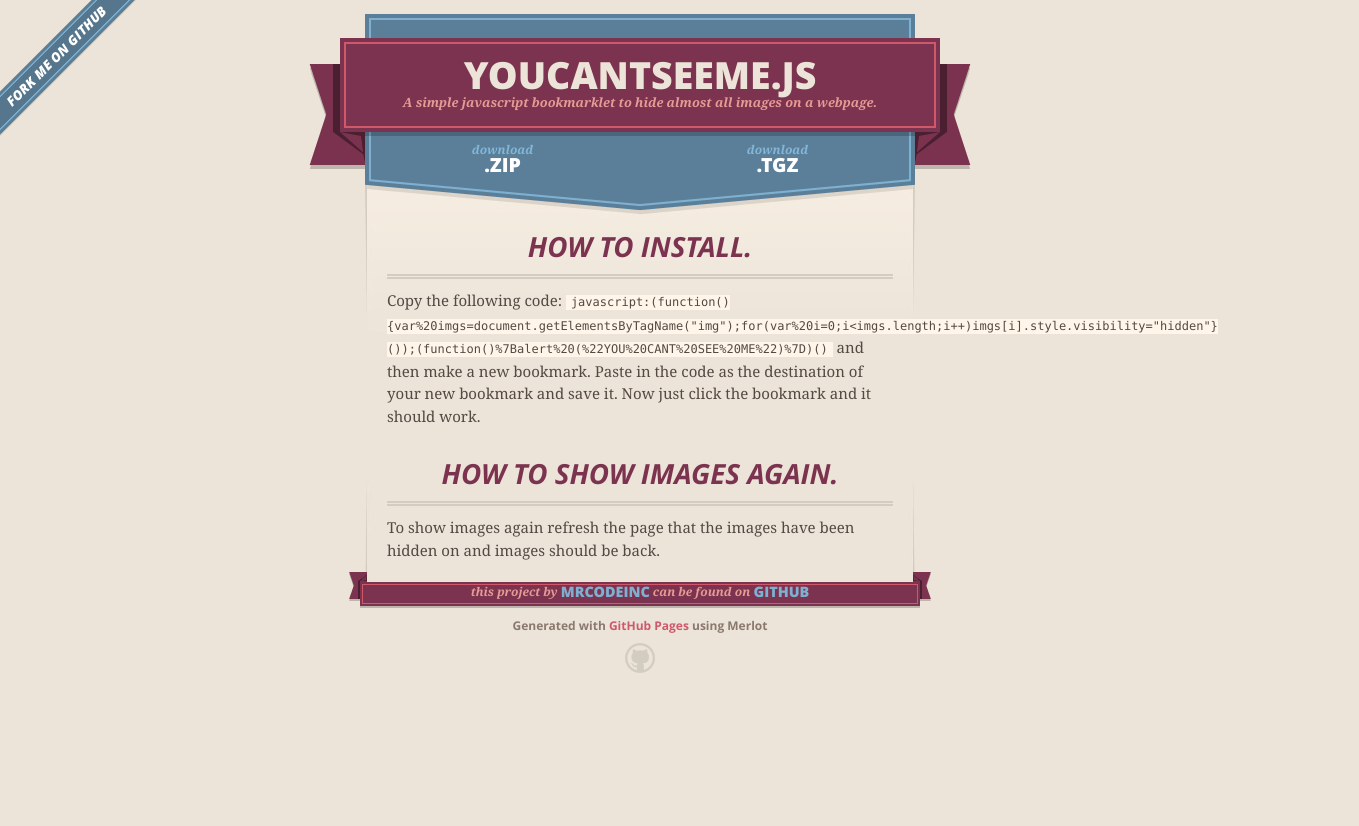
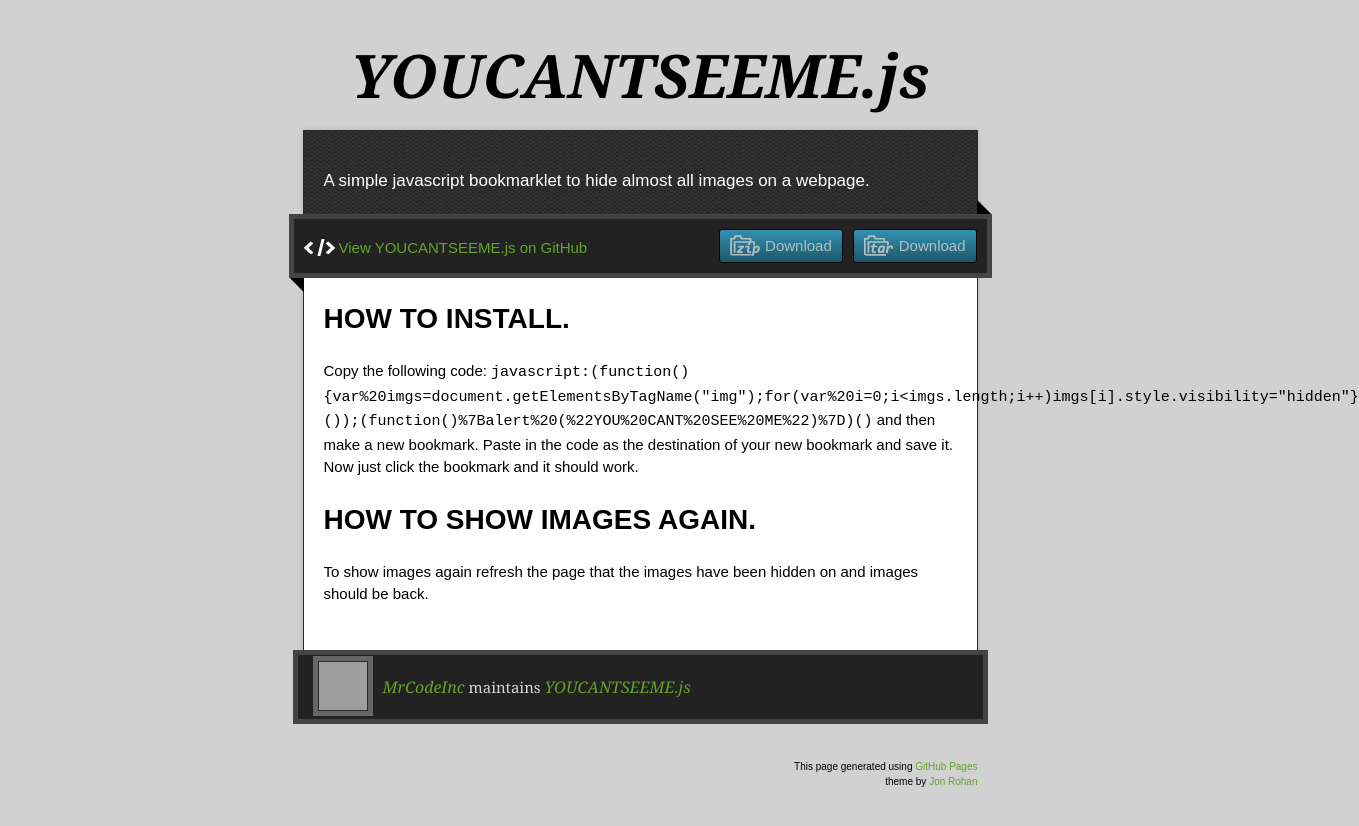
Before and after one commit to MrCodeInc/YOUCANTSEEME.js, a plain HTML site: page index.html in a window 1280 px wide. Shown: the whole page, 1359 px wide, since content can reach past the window. Before the commit the page ends 800 px from the top, so only its background shows below. Drawn offline with nearby package versions, Linux system fonts and the light colour scheme; grey boxes are pictures that could not be loaded.

Commit message:
Create gh-pages branch via GitHub

```diff
--- a/index.html
+++ b/index.html
@@ -1,51 +1,41 @@
-<!DOCTYPE html>
+<!doctype html>
+<!-- The Time Machine GitHub pages theme was designed and developed by Jon Rohan, on Feb 7, 2012. -->
+<!-- Follow him for fun. http://twitter.com/jonrohan. Tail his code on https://github.com/jonrohan -->
 <html>
 <head>
-    <meta charset='utf-8'>
-    <meta http-equiv="X-UA-Compatible" content="chrome=1">
-    <meta name="viewport" content="width=640">
+  <meta charset="utf-8">
+  <meta http-equiv="X-UA-Compatible" content="IE=edge,chrome=1">
 
-    <link rel="stylesheet" href="stylesheets/core.css" media="screen">
-    <link rel="stylesheet" href="stylesheets/mobile.css" media="handheld, only screen and (max-device-width:640px)">
-    <link rel="stylesheet" href="stylesheets/github-light.css">
+  <link rel="stylesheet" href="stylesheets/stylesheet.css" media="screen">
+  <link rel="stylesheet" href="stylesheets/github-dark.css">
+  <script type="text/javascript" src="https://ajax.googleapis.com/ajax/libs/jquery/1.7.1/jquery.min.js"></script>
+  <script type="text/javascript" src="javascripts/script.js"></script>
 
-    <script type="text/javascript" src="javascripts/modernizr.js"></script>
-    <script type="text/javascript" src="https://ajax.googleapis.com/ajax/libs/jquery/1.7.1/jquery.min.js"></script>
-    <script type="text/javascript" src="javascripts/headsmart.min.js"></script>
-    <script type="text/javascript">
-      $(document).ready(function () {
-        $('#main_content').headsmart()
-      })
-    </script>
-    <title>YOUCANTSEEME.js by MrCodeInc</title>
+  <title>YOUCANTSEEME.js</title>
+  <meta name="description" content="A simple javascript bookmarklet to hide almost all images on a webpage.">
+
+  <meta name="viewport" content="width=device-width,initial-scale=1">
+
 </head>
 
 <body>
-    <a id="forkme_banner" href="https://github.com/MrCodeInc/YOUCANTSEEME.js">View on GitHub</a>
-    <div class="shell">
 
+  <div class="wrapper">
     <header>
-        <span class="ribbon-outer">
-          <span class="ribbon-inner">
-            <h1>YOUCANTSEEME.js</h1>
-            <h2>A simple javascript bookmarklet to hide almost all images on a webpage.</h2>
-          </span>
-          <span class="left-tail"></span>
-          <span class="right-tail"></span>
-        </span>
+      <h1 class="title">YOUCANTSEEME.js</h1>
     </header>
-
-      <section id="downloads">
-        <span class="inner">
-          <a href="https://github.com/MrCodeInc/YOUCANTSEEME.js/zipball/master" class="zip"><em>download</em> .ZIP</a><a href="https://github.com/MrCodeInc/YOUCANTSEEME.js/tarball/master" class="tgz"><em>download</em> .TGZ</a>
-        </span>
-      </section>
-
-
-      <span class="banner-fix"></span>
-
-
-      <section id="main_content">
+    <div id="container">
+      <p class="tagline">A simple javascript bookmarklet to hide almost all images on a webpage.</p>
+      <div id="main" role="main">
+        <div class="download-bar">
+        <div class="inner">
+          <a href="https://github.com/MrCodeInc/YOUCANTSEEME.js/tarball/master" class="download-button tar"><span>Download</span></a>
+          <a href="https://github.com/MrCodeInc/YOUCANTSEEME.js/zipball/master" class="download-button zip"><span>Download</span></a>
+          <a href="https://github.com/MrCodeInc/YOUCANTSEEME.js" class="code">View YOUCANTSEEME.js on GitHub</a>
+        </div>
+        <span class="blc"></span><span class="trc"></span>
+        </div>
+        <article class="markdown-body">
           <h1>
 <a id="how-to-install" class="anchor" href="#how-to-install" aria-hidden="true"><span aria-hidden="true" class="octicon octicon-link"></span></a>HOW TO INSTALL.</h1>
 
@@ -55,20 +45,24 @@
 <a id="how-to-show-images-again" class="anchor" href="#how-to-show-images-again" aria-hidden="true"><span aria-hidden="true" class="octicon octicon-link"></span></a>HOW TO SHOW IMAGES AGAIN.</h1>
 
 <p>To show images again refresh the page that the images have been hidden on and images should be back.</p>
-      </section>
+        </article>
+      </div>
+    </div>
+    <footer>
+      <div class="owner">
+      <p><a href="https://github.com/MrCodeInc" class="avatar"><img src="https://avatars2.githubusercontent.com/u/10816954?v=3&amp;s=60" width="48" height="48"></a> <a href="https://github.com/MrCodeInc">MrCodeInc</a> maintains <a href="https://github.com/MrCodeInc/YOUCANTSEEME.js">YOUCANTSEEME.js</a></p>
 
-      <footer>
-        <span class="ribbon-outer">
-          <span class="ribbon-inner">
-            <p>this project by <a href="https://github.com/MrCodeInc">MrCodeInc</a> can be found on <a href="https://github.com/MrCodeInc/YOUCANTSEEME.js">GitHub</a></p>
-          </span>
-          <span class="left-tail"></span>
-          <span class="right-tail"></span>
-        </span>
-        <p>Generated with <a href="https://pages.github.com">GitHub Pages</a> using Merlot</p>
-        <span class="octocat"></span>
+
+      </div>
+      <div class="creds">
+        <small>This page generated using <a href="https://pages.github.com/">GitHub Pages</a><br>theme by <a href="https://twitter.com/jonrohan/">Jon Rohan</a></small>
+      </div>
     </footer>
-
+  </div>
+  <div class="current-section">
+    <a href="#top">Scroll to top</a>
+    <a href="https://github.com/MrCodeInc/YOUCANTSEEME.js/tarball/master" class="tar">tar</a><a href="https://github.com/MrCodeInc/YOUCANTSEEME.js/zipball/master" class="zip">zip</a><a href="" class="code">source code</a>
+    <p class="name"></p>
   </div>
 
 
```
Lines whose indentation alone changed are shown as unchanged.
